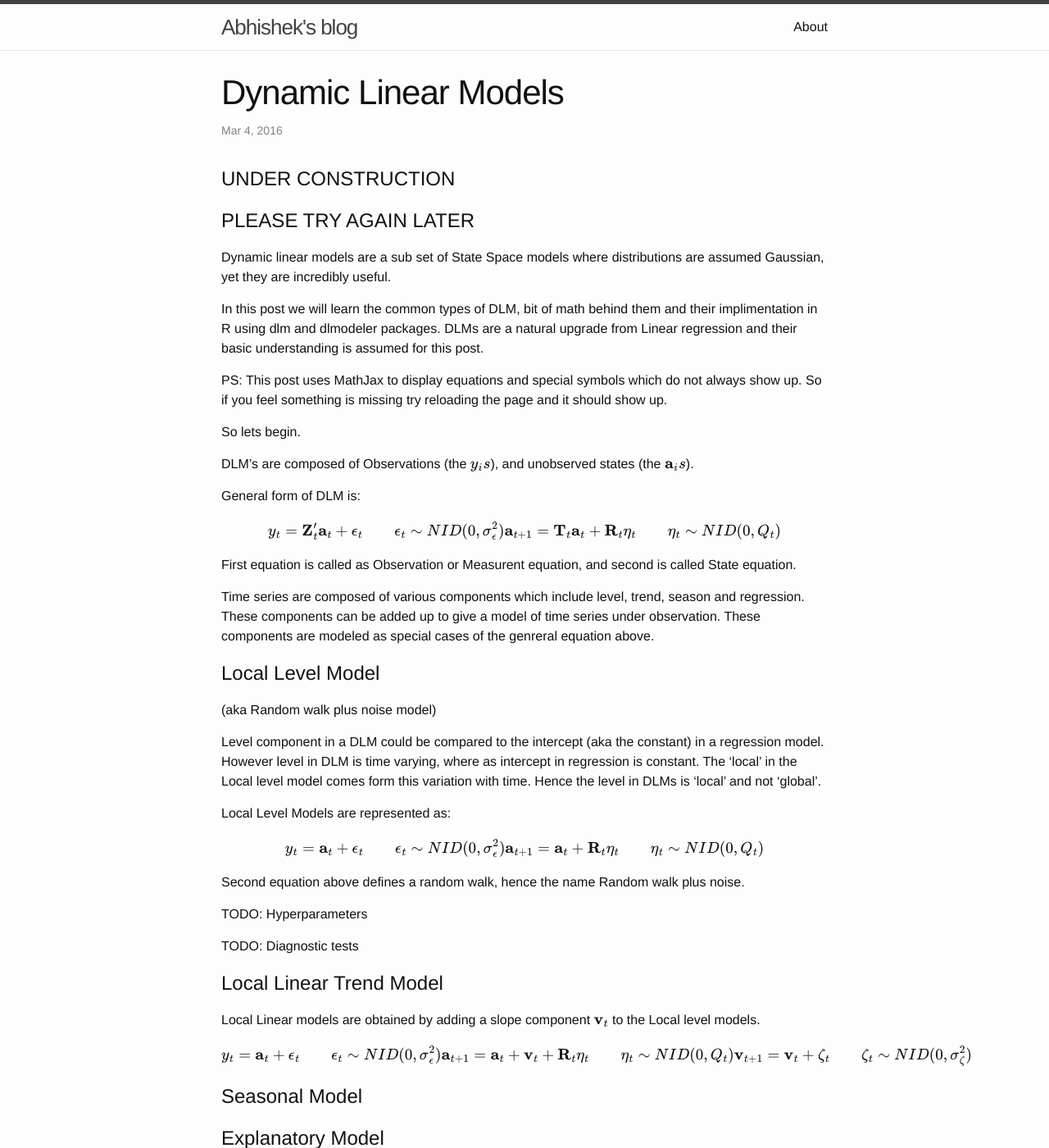
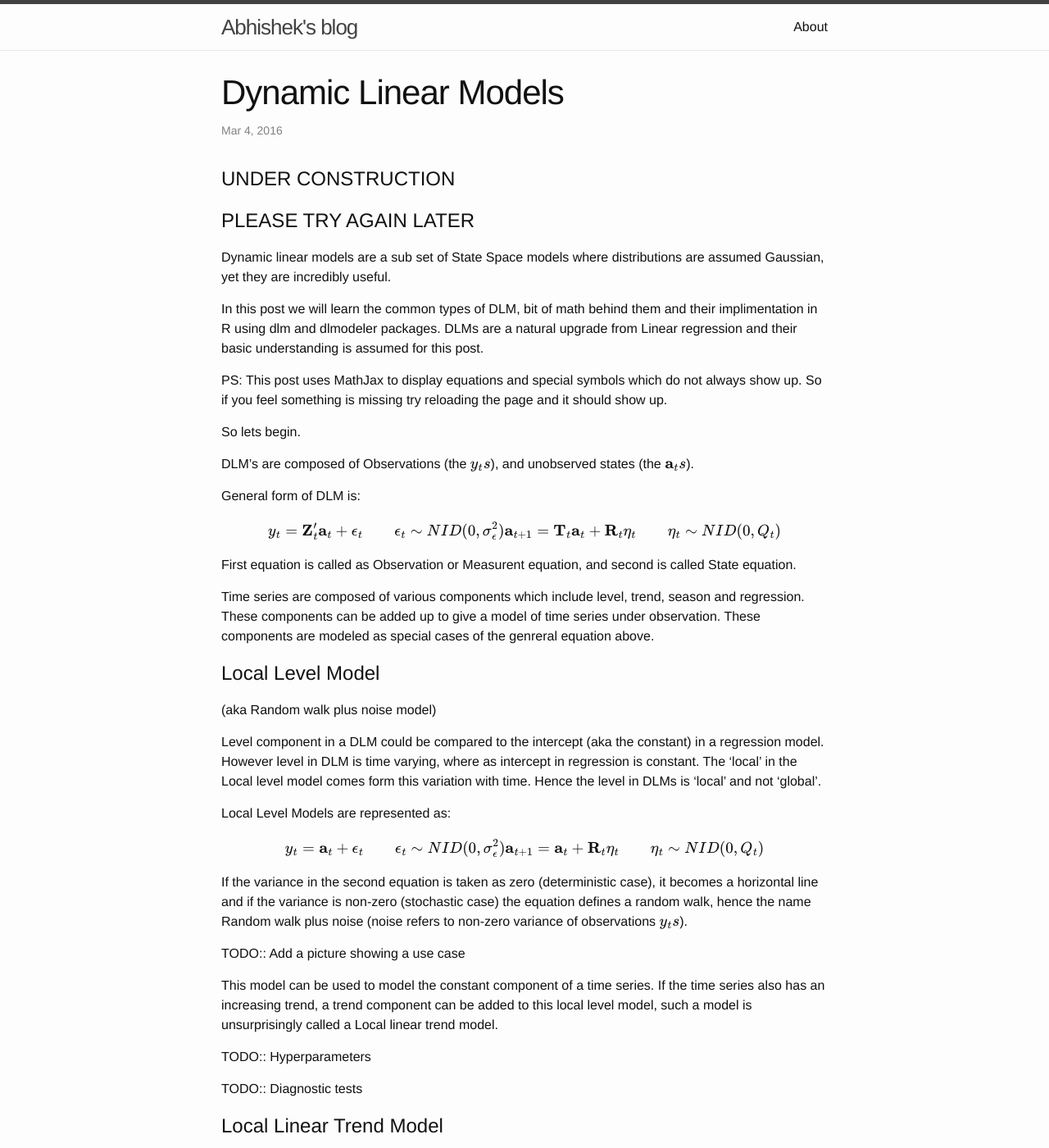
Before and after one commit to Abhishek-Dutt-1/blog, a Jekyll site: the page built from _posts/2016-03-04-dynamic-linear-models.markdown, in a window 1280 px wide and 1400 px high. Shown: the whole window at 82% size. Built offline with Jekyll 4.4.1, drawn with Linux system fonts in a browser that asks for light colours; formulas are drawn with MathJax 3.

Commit message:
Added lines to dlm post

```diff
--- a/_posts/2016-03-04-dynamic-linear-models.markdown
+++ b/_posts/2016-03-04-dynamic-linear-models.markdown
@@ -20,7 +20,7 @@ PS: This post uses MathJax to display equations and special symbols which do not
 
 So lets begin.
 
-DLM's are composed of Observations (the $$ y_is $$), and unobserved states (the $$ \mathbf a_is $$).
+DLM's are composed of Observations (the $$ y_ts $$), and unobserved states (the $$ \mathbf a_ts $$).
 
 General form of DLM is:
 <div>
@@ -52,11 +52,16 @@ y_t = \mathbf a_t + \epsilon_t \qquad  \epsilon_t \sim NID(0, \sigma_\epsilon^2)
 \mathbf a_{t+1} = \mathbf a_t + \mathbf R_t\eta_t  \qquad  \eta_t \sim NID(0, Q_t) \\
 $$
 </div>
-Second equation above defines a random walk, hence the name Random walk plus noise.
+If the variance in the second equation is taken as zero (deterministic case), it becomes a horizontal line and if the variance is non-zero (stochastic case) the equation defines a random walk, hence the name Random walk plus noise (noise refers to non-zero variance of observations $$ y_ts $$).
 
-TODO: Hyperparameters
+TODO:: Add a picture showing a use case
 
-TODO: Diagnostic tests
+This model can be used to model the constant component of a time series.
+If the time series also has an increasing trend, a trend component can be added to this local level model, such a model is unsurprisingly called a Local linear trend model.
+
+TODO:: Hyperparameters
+
+TODO:: Diagnostic tests
 
 Local Linear Trend Model
 =
```
